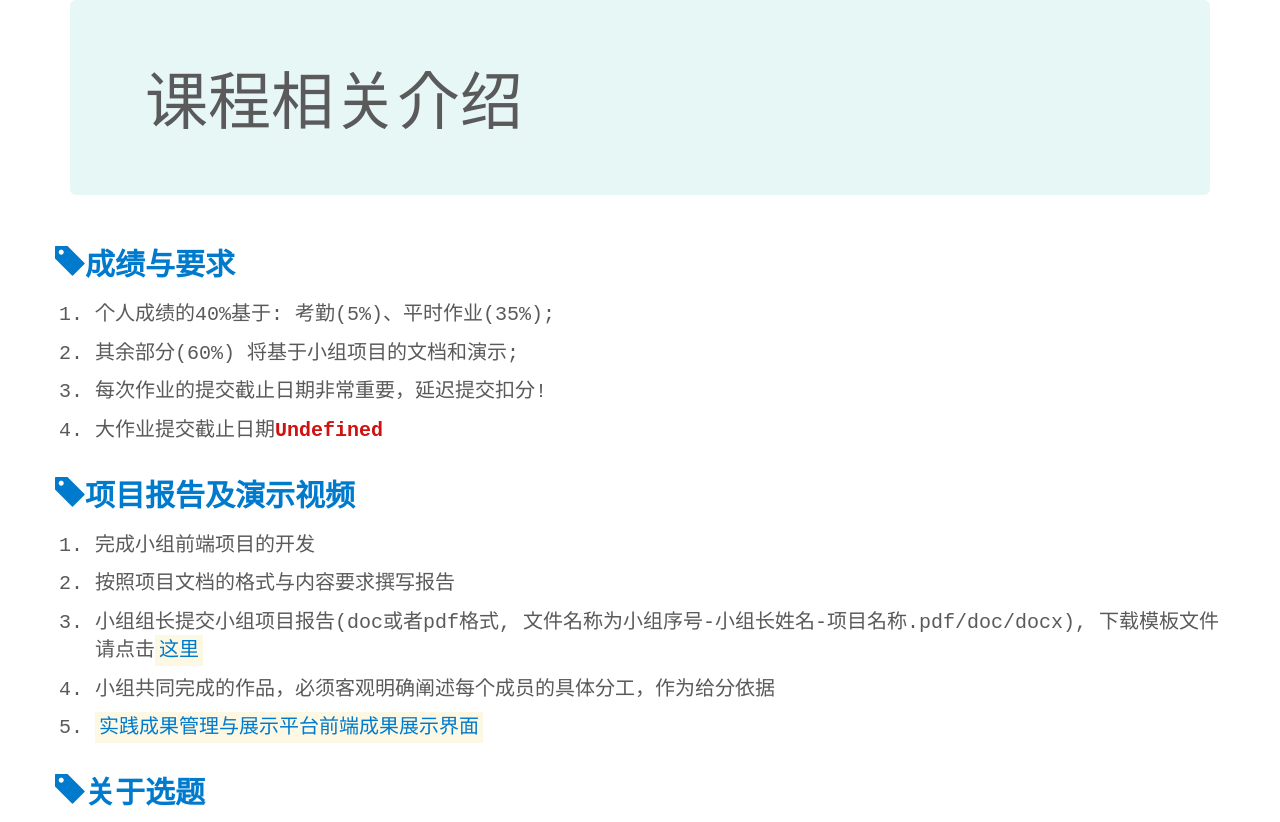
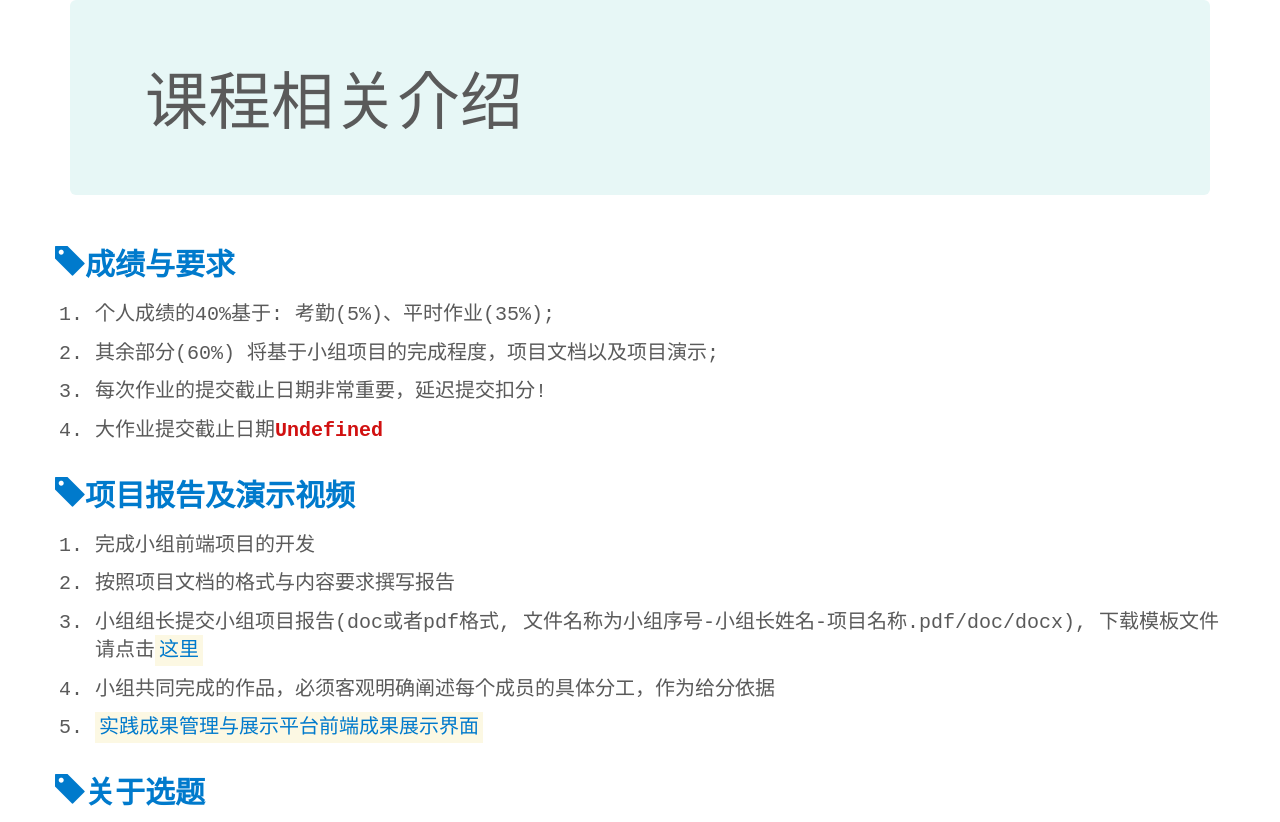
Before and after one commit to sinkingwen/fecls, a plain HTML site: page index.html in a window 1280 px wide. Shown: the top 822 px of the page. Drawn offline with nearby package versions, Linux system fonts and the light colour scheme.

Commit message:
update page content.

```diff
--- a/index.html
+++ b/index.html
@@ -27,7 +27,7 @@
         <h2><span class="glyphicon glyphicon-tag" aria-hidden="true"></span>成绩与要求</h2>
         <ol>
           <li>个人成绩的40%基于: 考勤(5%)、平时作业(35%);</li>
-          <li>其余部分(60%) 将基于小组项目的文档和演示;</li>
+          <li>其余部分(60%) 将基于小组项目的完成程度，项目文档以及项目演示;</li>
           <li>每次作业的提交截止日期非常重要，延迟提交扣分!</li>
           <li>大作业提交截止日期<strong style="color:rgb(209, 16, 16)">Undefined</strong></li>
         </ol>
```
